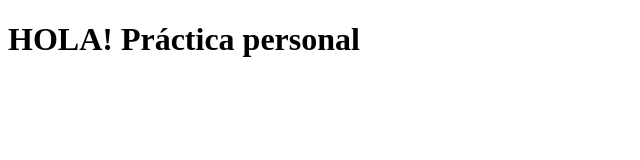
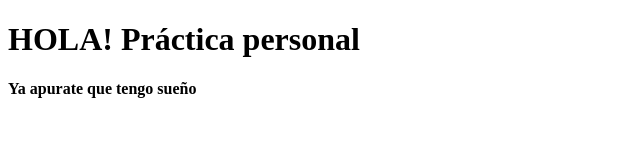
Before and after one commit to MaraGarciaAldama/ejercicio-personal, a plain HTML site: page index.html in a window 1280 px wide. Shown: the whole page, without its empty margins (0-640 px from the left). Drawn offline with Linux system fonts and the light colour scheme.

Commit message:
agregando CAMBIOS archivo a la rama principal

```diff
--- a/index.html
+++ b/index.html
@@ -7,5 +7,7 @@
 </head>
 <body>
      <H1>HOLA!  Práctica personal</H1>
+
+     <h4>Ya apurate que tengo sueño</h4>
 </body>
 </html>
```
